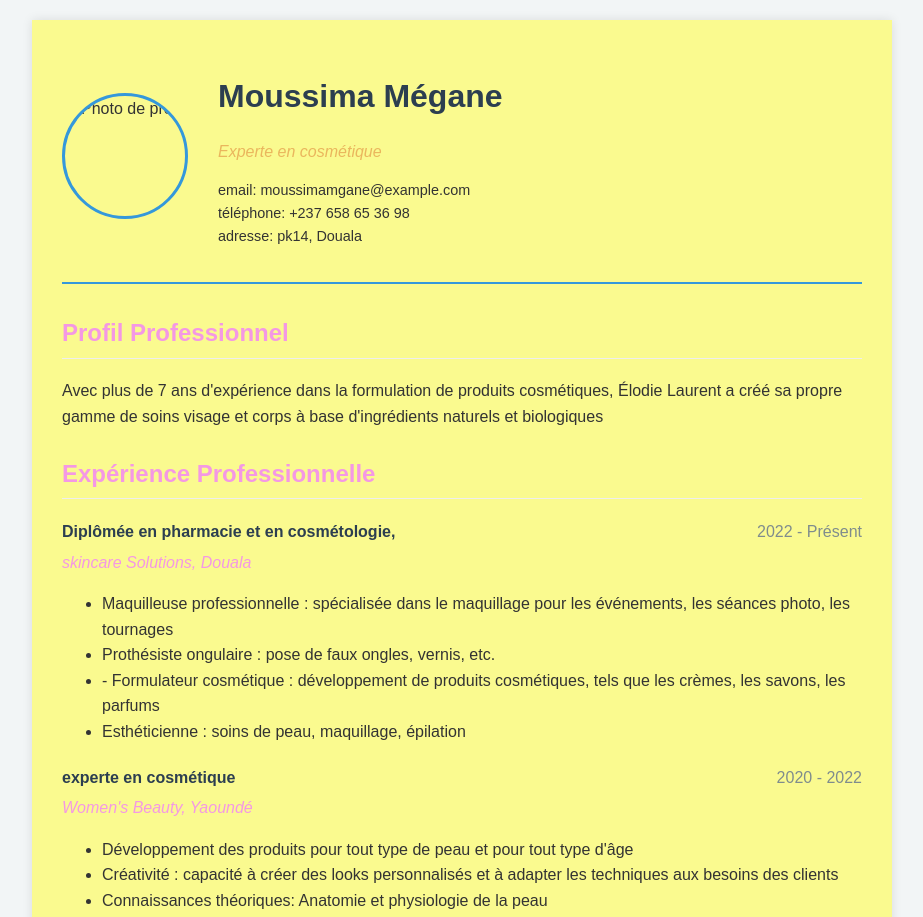
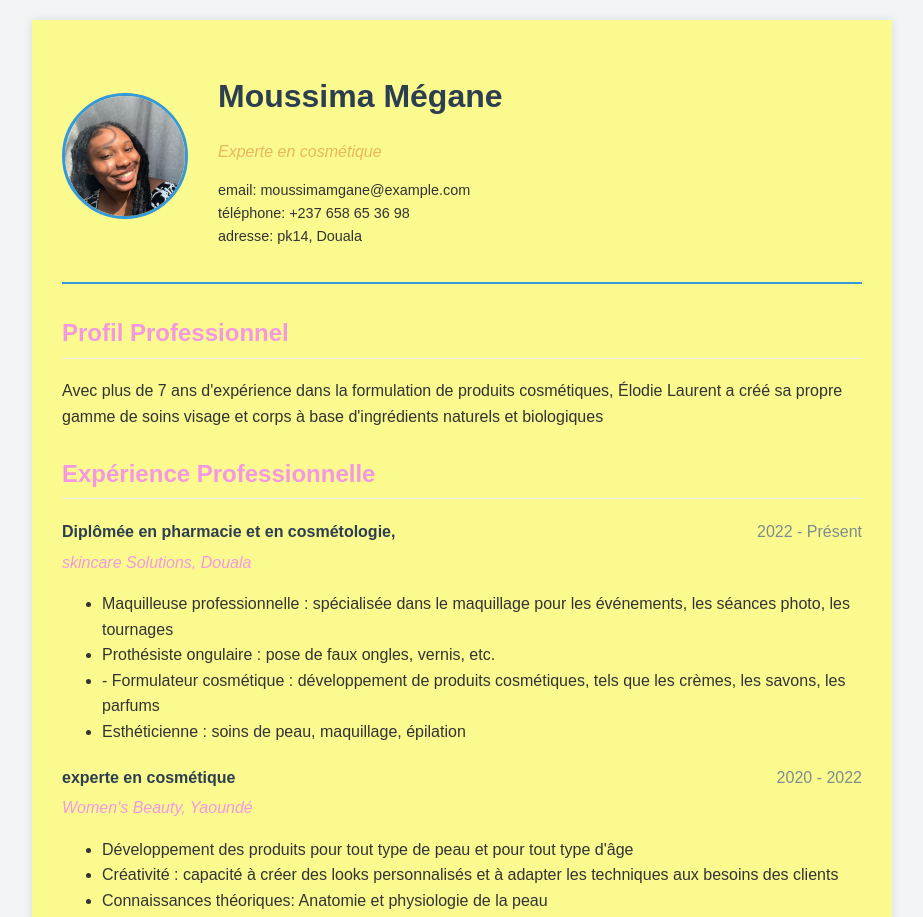
Before and after one commit to phill444/moussimangilissim-gane, a plain HTML site: page Mon Curriculum Vitae.html in a window 1280 px wide. Shown: the top 917 px of the page, without its empty margins (178-1101 px from the left). Drawn offline with Linux system fonts and the light colour scheme.

Commit message:
Mon Curriculum Vitae.html

```diff
--- a/Mon Curriculum Vitae.html
+++ b/Mon Curriculum Vitae.html
@@ -190,7 +190,7 @@
     <div class="container">
         <header>
             <!-- Remplacez "photo.jpg" par le chemin de votre photo -->
-            <img src="./Mon Curriculum Vitae_files/WhatsApp Image 2025-05-21 à 14.55.00_331253bc.jpg" alt="Photo de profil" class="photo">
+            <img src="WhatsApp Image 2025-05-21 à 14.55.00_331253bc.jpg" alt="Photo de profil" class="photo">
             <div class="header-text">
                 <h1>Moussima Mégane</h1>
                 <p class="title">Experte en cosmétique</p>
```
